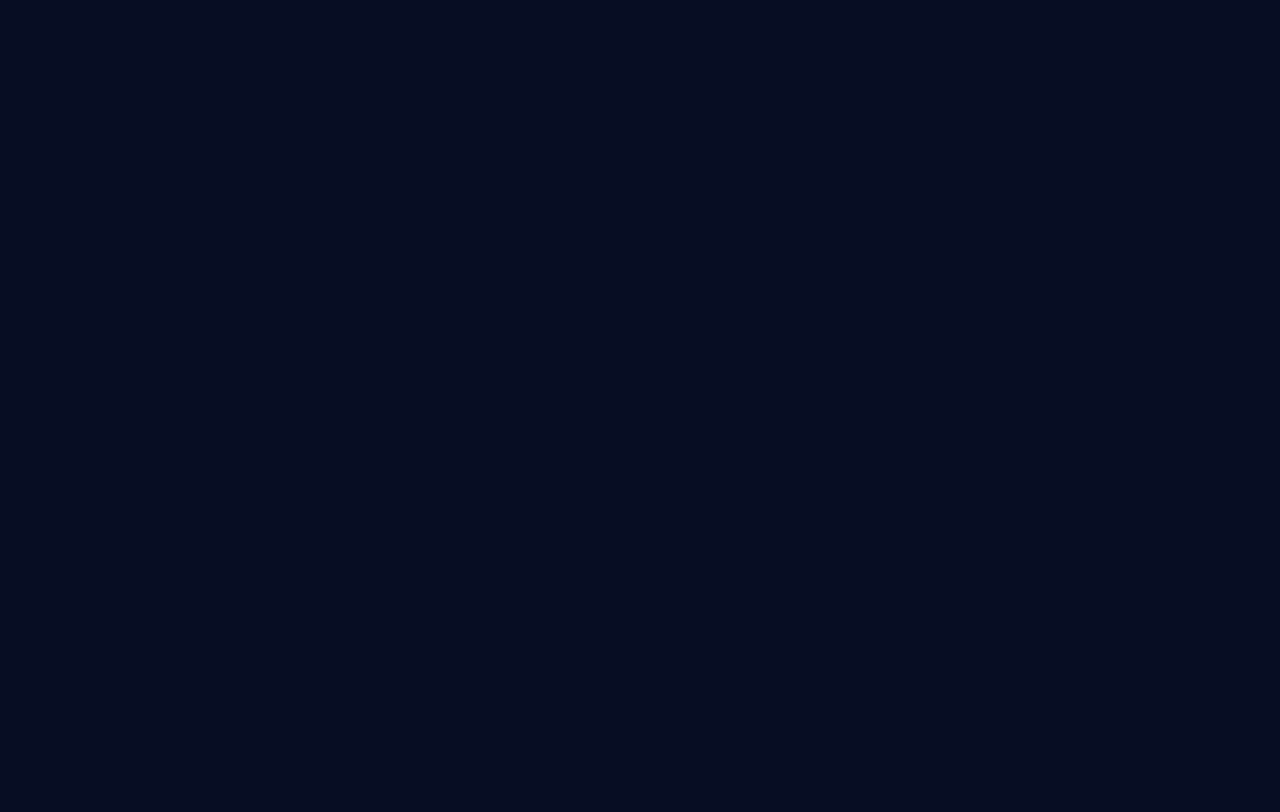
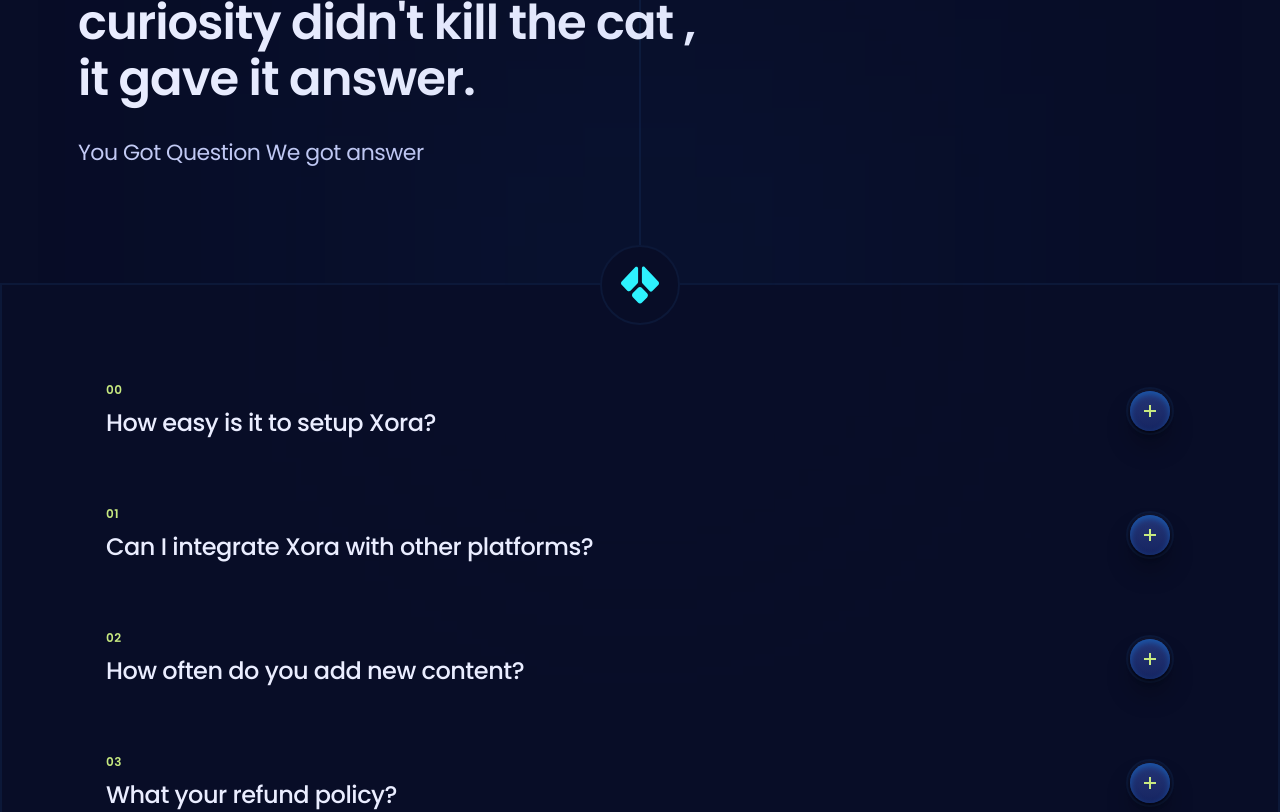
Before and after one commit to nikhilpatill18/saas_app, a React (Vite) app: page / in a window 1280 px wide. Shown: the part 3120-3932 px from the top of the page. Before the commit the page ends 3003 px from the top, so only its background shows below. Built offline with nearby package versions, Linux system fonts and the light colour scheme.

Commit message:
half-faq_done

```diff
--- a/src/App.jsx
+++ b/src/App.jsx
@@ -3,6 +3,7 @@
 import Hero from './sections/Hero'
 import Features from './sections/Features'
 import Pricing from './sections/Pricing'
+import Faq from './sections/Faq'
 
 const App = () => {
     return (
@@ -11,6 +12,7 @@
             <Hero />
             <Features />
             <Pricing />
+            <Faq />
         </div>
     )
 }
--- /dev/null
+++ b/src/components/Faqitems.jsx
@@ -0,0 +1,33 @@
+import React, { useState } from 'react'
+import clsx from 'clsx'
+
+const Faqitems = ({ key, faq, index }) => {
+    const [activeId, setactiveId] = useState(null)
+    const active = activeId === faq.id
+    return (
+        <div className='realtive z-2 mb-16'>
+            <div className='group relative  flex cursor-pointer items-center justify-between gap-10 px-7' onClick={() => {
+                setactiveId(activeId === faq.id ? null : faq.id)
+            }} >
+                <div className='flex-1'>
+                    <div className='small-compact mb-1.5 text-p3 max-lg:hidden'>
+                        {index < 10 ? "0" : ""}{index}
+                    </div>
+                    <div className={clsx('h6 text-p4  transition-colors duration-500 max-md:flex max-md:min-h-20 max-md:items-center', active && '  max-lg:text-p1')
+                    }>
+                        {
+                            faq.question
+                        }
+                    </div>
+                </div>
+                <div className={clsx('faq-icon flex relative size-12 items-center justify-center  rounded-full border-2 border-s2 shadow-400 transition-all duration-500 group-hover:border-s4', active && 'after:rotate-0 before:bg-p1 after:bg-p1')}>
+                    <div className='g4  size-11/12 rounded-full shadow-300' />
+
+                </div>
+
+            </div>
+        </div>
+    )
+}
+
+export default Faqitems
--- /dev/null
+++ b/src/sections/Faq.jsx
@@ -0,0 +1,46 @@
+import React from 'react'
+import { Element } from 'react-scroll'
+import { faq } from '../constants'
+import Faqitems from '../components/Faqitems'
+
+const Faq = () => {
+    const halflength = Math.floor(faq.length / 2)
+    return (
+        <section >
+            <Element name="faq" className='relative'>
+                <div className='container relative z-2 py-28'>
+
+                    <div>
+                        <h3 className='h3 max-md:h5 max-w-640 max-lg:max-w-md mb-7 text-p4'>
+                            curiosity didn't kill the cat , it gave  it answer.
+                        </h3>
+                        <p className='body-1 max-lg:max-w-sm'>
+                            You Got Question We got answer
+                        </p>
+                    </div>
+                </div>
+                <div className='faq-line_after w-0.5 h-full absolute left-[calc(50%-1px)] top-0 -z-1 bg-s2'>
+
+
+                </div>
+                <div className='faq-glow_before relative z-2 border-2  border-s2 bg-s1'>
+                    <div className='container flex gap-10 max-lg:block'>
+                        <div className='rounded-half absolute -top-10 left-[calc(50%-40px)] z-4 flex  size-20 items-center justify-center border-2 border-s2 bg-s1'>
+                            <img src="/images/faq-logo.svg" alt="" className='size-1/2' />
+                        </div>
+                        <div className='relative flex-1 pt-24'>
+                            {
+                                faq.slice(0, halflength).map((items, index) => (
+                                    <Faqitems key={items.id} faq={items} index={index} />
+                                ))
+                            }
+                        </div>
+                    </div>
+                </div>
+
+            </Element>
+        </section>
+    )
+}
+
+export default Faq
```
